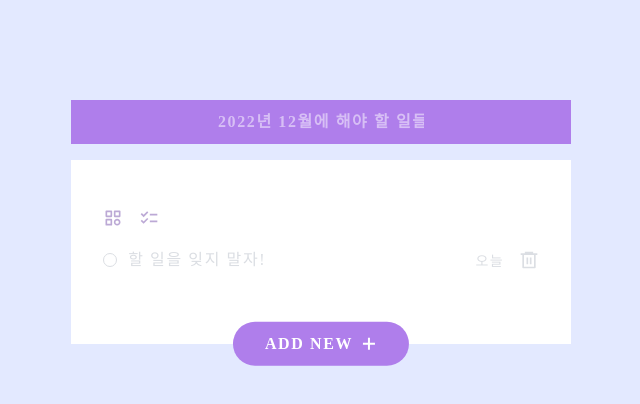
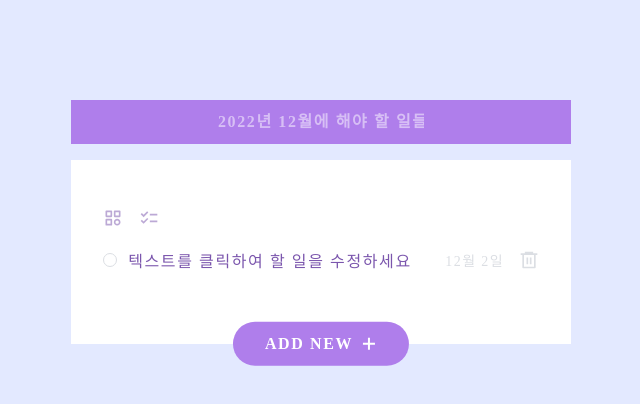
Before and after one commit to InnSeonn/Todolist-Projects, a React (Create React App) app: page / in a window 1280 px wide. Shown: the top 404 px of the page, without its empty margins (319-959 px from the left). Built offline with nearby package versions, Linux system fonts and the light colour scheme; a web font is replaced by a local one.

Commit message:
Feat: 추가 todo context API
- todo 상태 관리를 위한 context API 구현

```diff
--- a/src/App.tsx
+++ b/src/App.tsx
@@ -1,11 +1,19 @@
 // import './reset.css';
 import './App.css';
+import GlobalStyle from './components/GlobalStyle';
 import Todo from './components/Todo';
+import React from 'react';
+import { useState, useEffect } from 'react';
+import { createContext } from 'react';
+import { TodoContextProvider } from './contexts/TodoContext';
 
 function App() {
   return (
     <div className='App'>
-      <Todo />
+      <GlobalStyle />
+      <TodoContextProvider>
+        <Todo />
+      </TodoContextProvider>
     </div>
   );
 }
--- a/src/components/Todo.tsx
+++ b/src/components/Todo.tsx
@@ -1,11 +1,14 @@
-import GlobalStyle from './GlobalStyle';
 import styled from 'styled-components';
 import { BiCategory } from 'react-icons/bi';
 import { MdChecklist } from 'react-icons/md';
 import { GoPlus } from 'react-icons/go';
 import TodoItem from './TodoItem';
 import Header from './Header';
+import { useState, useEffect } from 'react';
+import { useContext } from 'react';
+import { useTodoState, useTodoDispatch } from '../contexts/TodoContext';
 
+/** 스타일 **/
 const TodoLayout = styled.div`
   display: flex;
   flex-direction: column;
@@ -62,10 +65,11 @@ const TodoNewButton = styled.button`
   }
 `;
 
+
 export default function Todo() {
+  const todos = useTodoState();
+
   return (
-    <>
-    <GlobalStyle />
     <TodoLayout className='container'>
       <Header/>
       <TodoArticle className='list'>
@@ -75,12 +79,11 @@ export default function Todo() {
         </div>
         <TodoForm action='#'>
           <TodoList>
-            <TodoItem/>
+            {todos.map(todo => <TodoItem key={todo.id} todo={todo}/>)}
           </TodoList>
           <TodoNewButton type='button'>ADD NEW <GoPlus/></TodoNewButton>
         </TodoForm>
       </TodoArticle>
     </TodoLayout>
-    </>
   );
 }
--- a/src/components/TodoItem.tsx
+++ b/src/components/TodoItem.tsx
@@ -1,5 +1,7 @@
 import styled from 'styled-components';
 import { RiDeleteBin6Line } from 'react-icons/ri';
+import { useState } from 'react';
+import { Todo } from '../contexts/TodoContext';
 
 const TodoItemLayout = styled.li`
 position: relative;
@@ -62,15 +64,21 @@ svg {
 }
 `;
 
-export default function TodoItem() {
+type TodoProps = {
+	todo :Todo;
+};
+
+export default function TodoItem({ todo }: TodoProps) {
+	const { text, date, isDone } = todo;
+
 	return (
 		<TodoItemLayout>
 			<TodoItemRow>
-				<input type='checkbox' name='isDone' id='isDone' style={{display: 'none'}}/>
+				<input type='checkbox' name='isDone' id='isDone' defaultChecked={isDone} style={{display: 'none'}}/>
 				<TodoItemCheckbox htmlFor='isDone'></TodoItemCheckbox>
-				<TodoItemInput type='text' maxLength={15} placeholder='할 일을 잊지 말자!' />
+				<TodoItemInput type='text' maxLength={15} placeholder='할 일을 잊지 말자!' value={text}/>
 			</TodoItemRow>
-			<TodoItemDateButton>오늘</TodoItemDateButton>
+			<TodoItemDateButton>{date}</TodoItemDateButton>
 			<TodoItemDeleteButton><RiDeleteBin6Line/></TodoItemDeleteButton>
 		</TodoItemLayout>
 	);
--- /dev/null
+++ b/src/contexts/TodoContext.tsx
@@ -0,0 +1,77 @@
+import { createContext, Dispatch, useReducer, useContext } from 'react';
+
+export type Todo = {
+  id: number;
+  text: string;
+  date: string;
+  isDone: boolean;
+};
+export type TodoState = Todo[];
+export const tempTodo: TodoState = [{
+  id: 0,
+  text: '텍스트를 클릭하여 할 일을 수정하세요',
+  date: '12월 2일',
+  isDone: true,
+}];
+export const TodoStateContext = createContext<TodoState | undefined>(undefined);
+
+type Action =
+| { type: 'CREATE'; text: string, date: string }
+| { type: 'UPDATE'; text: string, date: string }
+| { type: 'TOGGLE'; id: number }
+| { type: 'REMOVE'; id: number }
+type TodoDispatch = Dispatch<Action>;
+export const TodoDispatchContext = createContext<TodoDispatch | undefined>(undefined);
+
+export function useTodoState() {
+	const state = useContext(TodoStateContext);
+	if(!state) throw new Error('TodoProvider not found');
+	return state;
+}
+
+export function useTodoDispatch() {
+	const dispatch = useContext(TodoDispatchContext);
+	if(!dispatch) throw new Error('DispatchProvider not found');
+	return dispatch;
+}
+
+function getTodoData() :TodoState {
+	const data = window.localStorage.getItem('todo');
+	if(data !== null) {
+		return JSON.parse(data);
+	} else {
+		return tempTodo;
+	}
+}
+
+function todoReducer(state: TodoState, action: Action) :TodoState {
+	switch(action.type) {
+		case 'CREATE': { //새로운 할 일 생성
+			console.log('CREATE');
+			return state;
+		}
+		case 'UPDATE': { //기존 할 일 수정
+			console.log('UPDATE');
+			return state;
+		}
+		case 'TOGGLE': { //체크박스 토글
+			console.log('TOGGLE');
+			return state;
+		}
+		case 'REMOVE': { //할 일 삭제
+			console.log('REMOVE');
+			return state;
+		}
+	}
+}
+
+export function TodoContextProvider({ children }: { children: React.ReactNode }) {
+	const [todos, dispatch] = useReducer(todoReducer, getTodoData());
+	return (
+		<TodoDispatchContext.Provider value={dispatch}>
+			<TodoStateContext.Provider value={todos}>
+				{children}
+			</TodoStateContext.Provider>
+		</TodoDispatchContext.Provider>
+	);
+}
```
